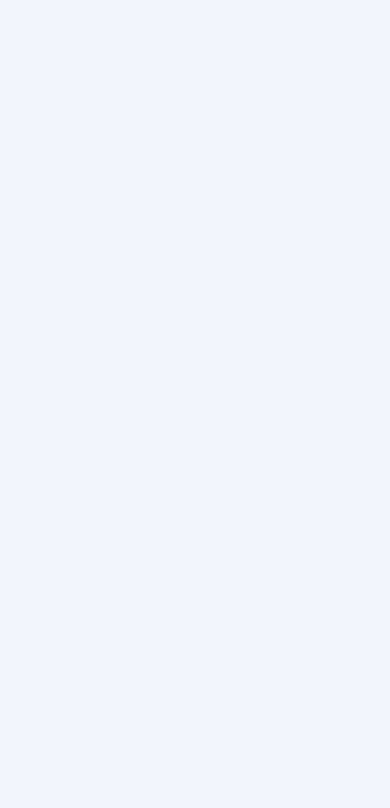
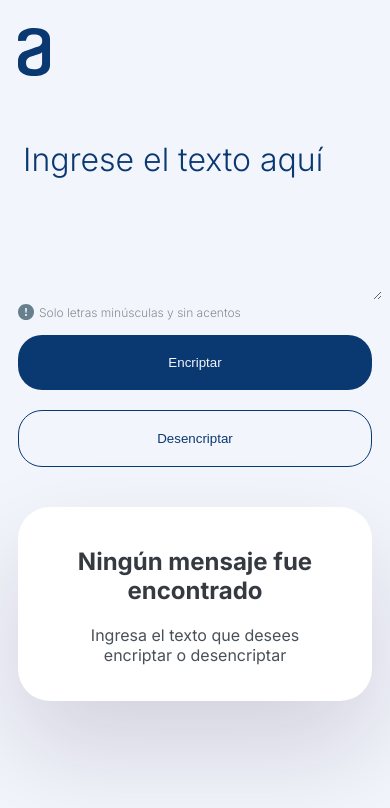
Before and after one commit to darlysmargarita/encriptador, a plain HTML site: page index.html in a window 390 px wide. Drawn offline with Linux system fonts and the light colour scheme.

Commit message:
base mobile

```diff
--- a/index.html
+++ b/index.html
@@ -1,17 +1,37 @@
 <!DOCTYPE html>
 <html lang="en">
-<head>
-    <meta charset="UTF-8">
-    <meta name="viewport" content="width=device-width, initial-scale=1.0">
-    <link rel="stylesheet" href="styles/style.css">
+  <head>
+    <meta charset="UTF-8" />
+    <meta name="viewport" content="width=device-width, initial-scale=1.0" />
+    <link rel="stylesheet" href="styles/style.css" />
     <title>📝 Encriptador de texto</title>
-</head>
-<body>
-    <header>
-
+  </head>
+  <body>
+    <header class="header">
+      <img src="images/alura.svg" alt="logo" class="logo" />
     </header>
-
+    <main class="main">
+      <section class="textbox">
+        <textarea
+          name="textbox"
+          id="textbox"
+          placeholder="Ingrese el texto aquí"
+        ></textarea>
+        <span class="info"
+          ><img src="images/exclamation.svg" alt="info" />Solo letras minúsculas
+          y sin acentos</span
+        >
+      </section>
+      <section class="buttons">
+        <button class="encrypt">Encriptar</button>
+        <button class="decrypt">Desencriptar</button>
+      </section>
+      <section class="output">
+        <h2>Ningún mensaje fue encontrado</h2>
+        <p>Ingresa el texto que desees encriptar o desencriptar</p>
+      </section>
+    </main>
 
     <script src="js/main.js"></script>
-</body>
+  </body>
 </html>
--- a/js/main.js
+++ b/js/main.js
@@ -0,0 +1 @@
+console.log('main')
--- a/styles/style.css
+++ b/styles/style.css
@@ -1,3 +1,89 @@
+@import url("https://fonts.googleapis.com/css2?family=Inter:ital,opsz,wght@0,14..32,100..900;1,14..32,100..900&display=swap");
 body {
-    background-color: #F3F5FC;
+  background-color: #f3f5fc;
+  font-family: Inter;
 }
+
+.header {
+  padding: 20px 10px;
+}
+
+.main {
+  padding: 20px 10px;
+}
+
+#textbox {
+  background-color: #f3f5fc;
+  border: none;
+  width: 100%;
+  min-height: 150px;
+
+  padding: 10px 5px;
+  resize: vertical;
+  margin-top: 10px;
+}
+
+#textbox::placeholder {
+  font-family: Inter;
+  font-weight: 300;
+  color: #0a3871;
+  font-size: 32px;
+}
+
+.info {
+  color: #868e96;
+  font-weight: 300;
+  font-size: 12px;
+  display: flex;
+  gap: 5px;
+  align-items: center;
+}
+
+.buttons {
+  display: flex;
+  flex-direction: column;
+  gap: 20px;
+  margin-top: 15px;
+}
+
+.buttons .decrypt {
+  border-radius: 24px;
+  border: 1px solid #0a3871;
+  padding: 20px;
+  color: #0a3871;
+  background-color: transparent;
+  width: 100%;
+}
+
+.buttons .encrypt {
+  border-radius: 24px;
+  border: none;
+  background-color: #0a3871;
+  color: #f3f5fc;
+  padding: 20px;
+  width: 100%;
+}
+
+.output {
+  background-color: white;
+  padding: 20px 40px;
+  text-align: center;
+  border-radius: 32px;
+  box-shadow: #868e96;
+  margin-top: 40px;
+  box-shadow: rgba(17, 12, 46, 0.15) 0px 48px 100px 0px;
+
+  h2 {
+    color: #343a40;
+  }
+  p {
+    color: #495057;
+  }
+}
+
+@media screen and (min-width: 900px) {
+  .buttons {
+    flex-direction: row;
+    justify-content: space-between;
+  }
+}
```
Also changed, not shown: images/exclamation.svg (added).
